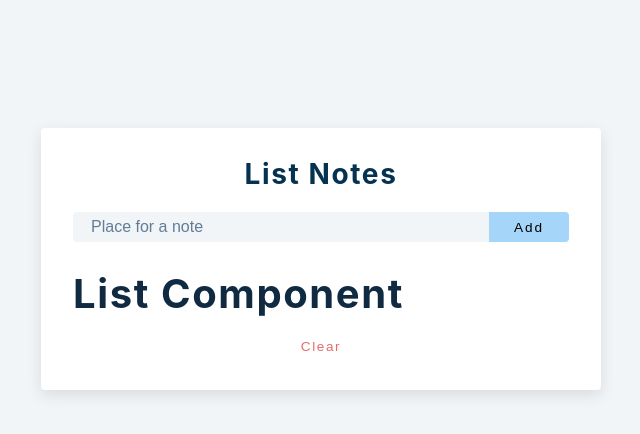
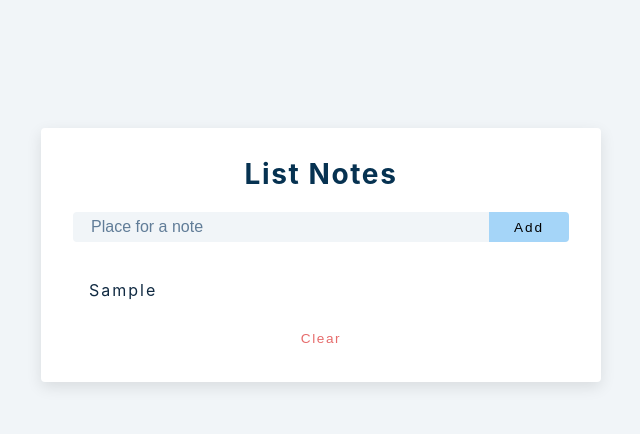
Before and after one commit to shohjahonturdimurodov/React-App-Note_List, a React (Create React App) app: page / in a window 1280 px wide. Both pictures are taken after typing "Sample" into the empty fields and a click on the button "Add". Shown: the top 434 px of the page, without its empty margins (319-959 px from the left). Built offline with nearby package versions, Linux system fonts and the light colour scheme.

Commit message:
add new item

```diff
--- a/src/App.js
+++ b/src/App.js
@@ -41,7 +41,7 @@
         </div>
       </form>
       <div className="grocery-container">
-        <List />
+        <List items={list}/>
         <button className="clear-btn">Clear</button>
       </div>
     </section>
--- a/src/List.js
+++ b/src/List.js
@@ -1,7 +1,19 @@
 import React from 'react'
 import { FaEdit, FaTrash } from 'react-icons/fa'
-const List = () => {
-  return <h2>list component</h2>
-}
+
+const List = ({ items }) => {
+  return (
+    <div className="grocery-list" >
+      {items.map((item) => {
+        const { id, title } = item;
+        return (
+          <article className="grocery-item" key={id}>
+            <p className="title">{title}</p>
+          </article>
+        );
+      })}
+    </div>
+  );
+};
 
 export default List
```
Also changed, not shown: src/Alert.js (+6 -4 lines).
